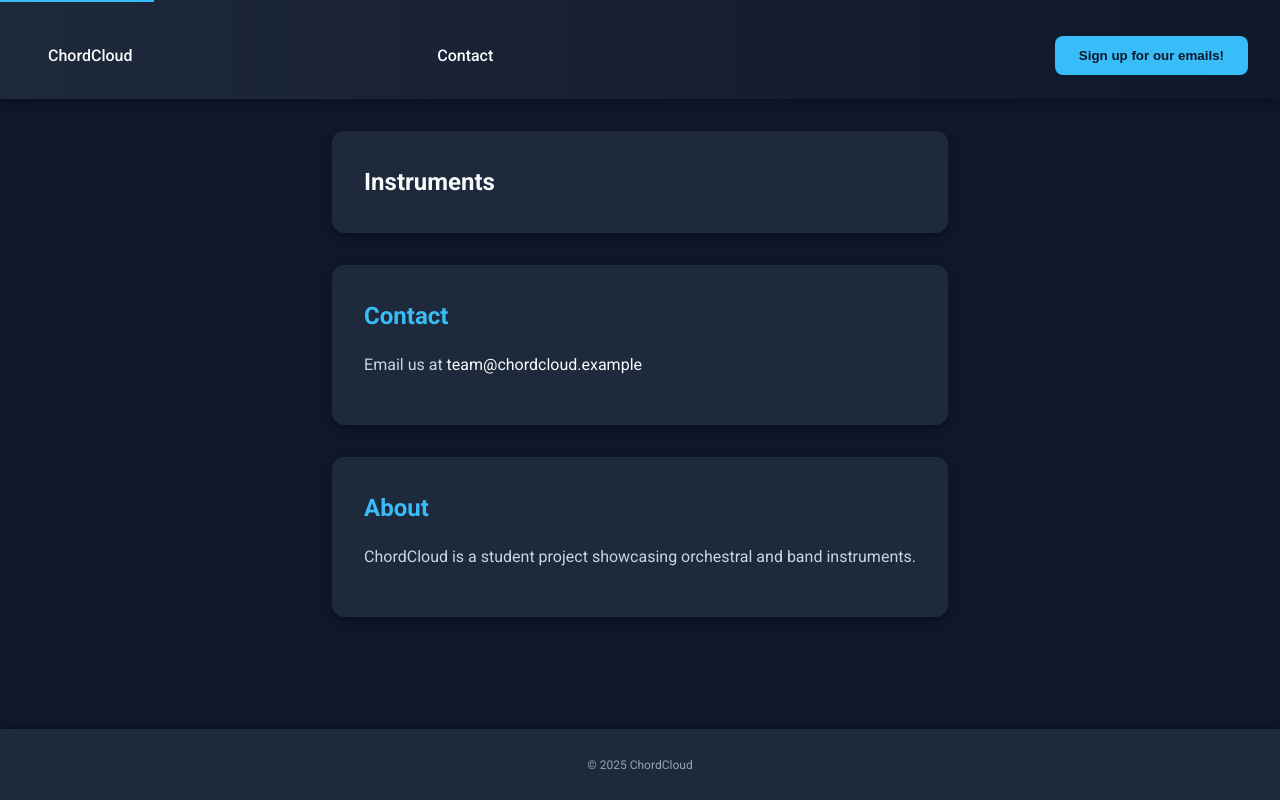
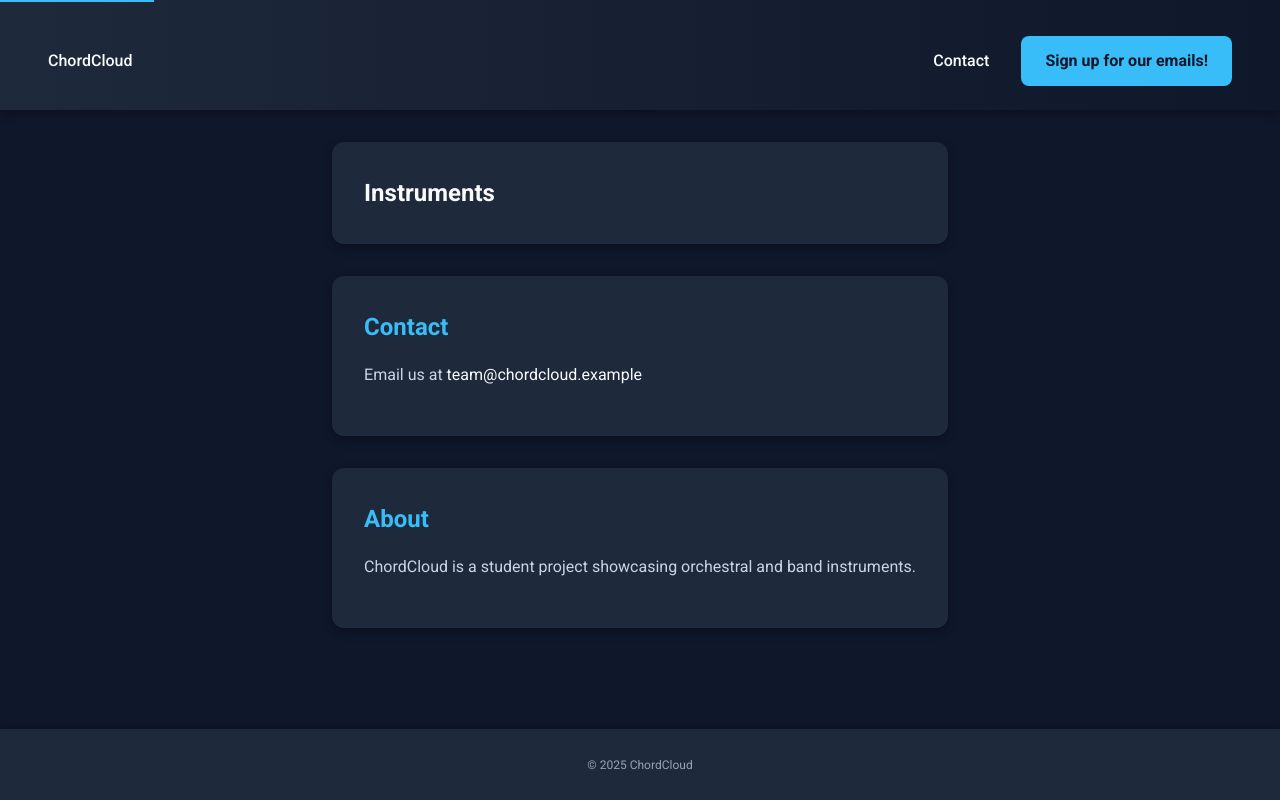
Before and after one commit to braydenJ802/wdd231-Instruments, a website built with Vite: page src/index.html in a window 1280 px wide. Built offline with nearby package versions, Linux system fonts and the light colour scheme; no server answers.

Commit message:
Fixed nav positioning

```diff
--- a/src/css/style.css
+++ b/src/css/style.css
@@ -162,9 +162,12 @@ nav a:hover {
 .nav-list {
   list-style-type: none;
   display: flex;
-  justify-content: space-between;
   align-items: center;
   padding: 0;
+}
+
+.nav-list li:first-child {
+    margin-right: auto;
 }
 
 main {
@@ -258,6 +261,23 @@ button:hover {
   transform: scale(1.05);
 }
 
+/* Style for anchor tags that should look like buttons */
+a.button {
+  background-color: #38bdf8;
+  padding: 0.75rem 1.5rem;
+  color: #0f172a;
+  font-weight: bold;
+  border-radius: 8px;
+  display: inline-block;
+  transition: background 0.3s ease, transform 0.2s ease;
+}
+
+a.button:hover {
+  background-color: #0ea5e9;
+  transform: scale(1.05);
+  color: #0f172a; /* Keep text color on hover */
+}
+
 input[type="text"] {
   padding: 0.75rem;
   border-radius: 8px;
--- a/src/index.html
+++ b/src/index.html
@@ -17,7 +17,7 @@
             <ul class="nav-list">
                 <li><a href="#/index.html" aria-label="ChordCloud home">ChordCloud</a></li>
                 <li><a href="#contact">Contact</a></li>
-                <li></li><button id="signup-btn" href="signup.html">Sign up for our emails!</button></ul>
+                <li><a id="signup-btn" class="button" href="signup.html">Sign up for our emails!</a></li>
             </ul>
         </nav>
     </header>
```
